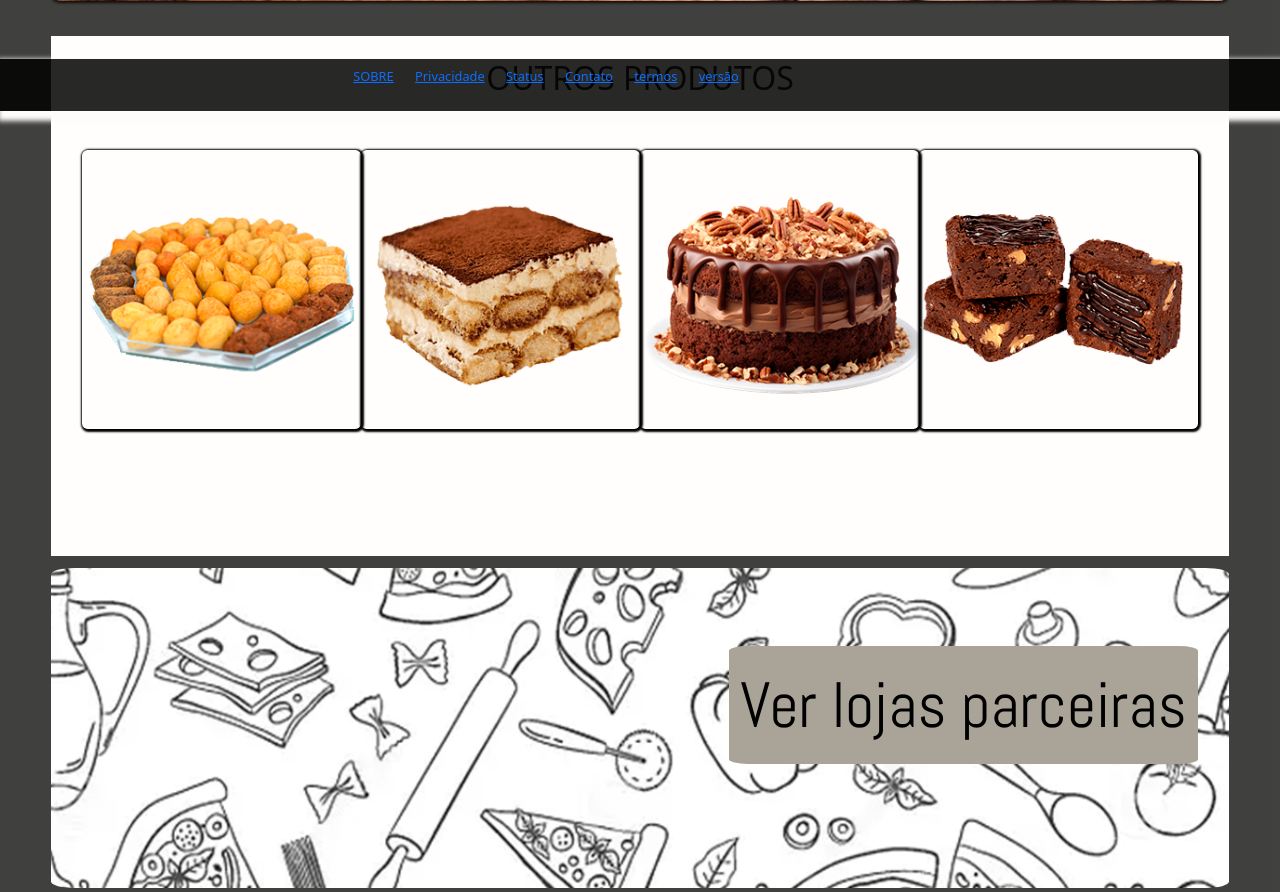
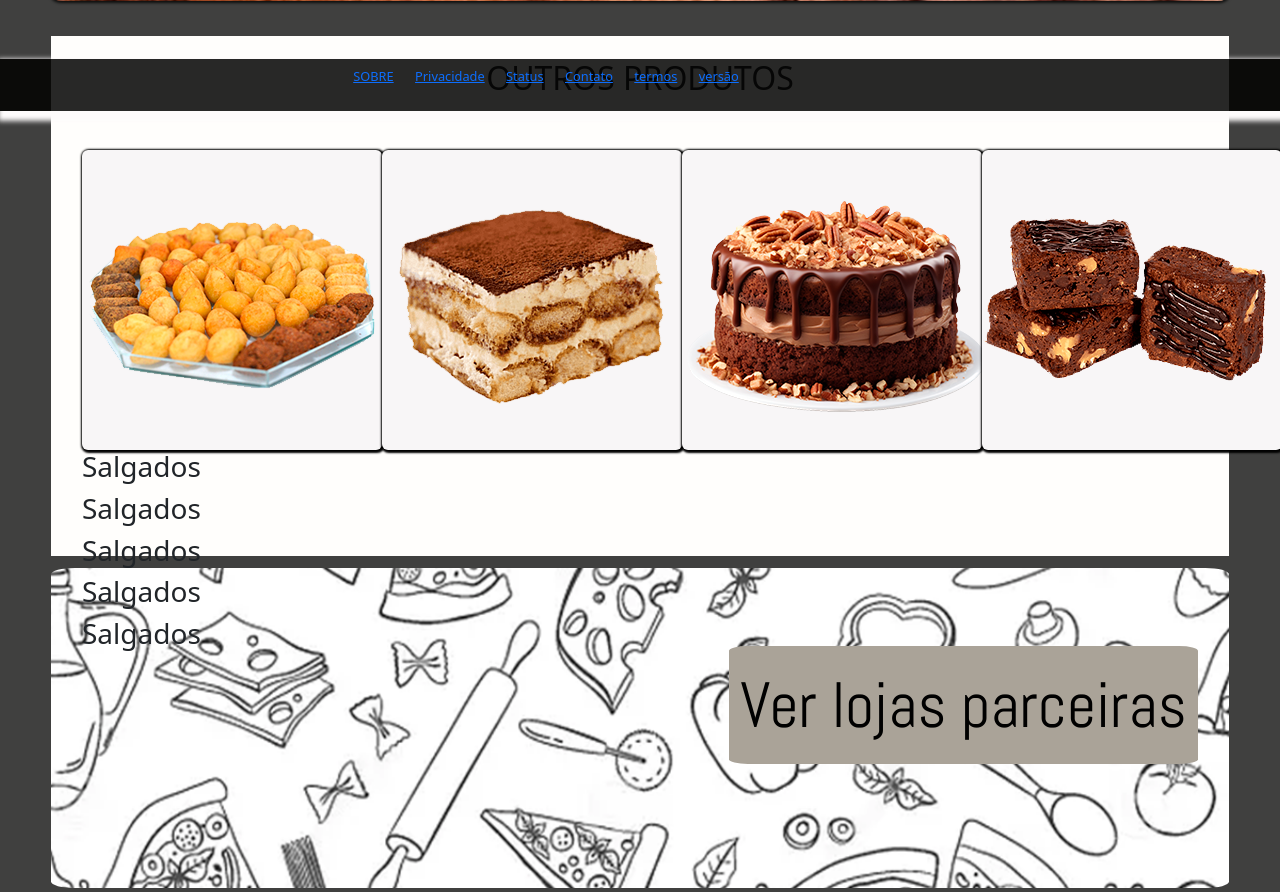
Before and after one commit to xKuth/Projeto_padaria-django, a Django app: page / in a window 1280 px wide. Shown: the part 689-1581 px from the top of the page. Run offline with Django 5.2, Linux system fonts and the light colour scheme; some libraries are stand-ins or nearby versions.

Commit message:
add div text product on page 001 and add style on desktop css

```diff
--- a/Projeto_padaria/parceiros/static/css/desktop.css
+++ b/Projeto_padaria/parceiros/static/css/desktop.css
@@ -140,6 +140,13 @@ h2.title_produts{
 .our_produts{
     display: flex;
     justify-content: space-between;
+}
+.enterprise_img{
+    background-color: #f8f6f7;
+}
+.ref_ou_product:hover{
+    animation: 0.5s;
+    background-color: rgb(216, 131, 20);
 }
 
 /* Mid section annoucement */
--- a/Projeto_padaria/parceiros/templates/html/pagina01.html
+++ b/Projeto_padaria/parceiros/templates/html/pagina01.html
@@ -101,10 +101,21 @@
             <div class="container">
                 <h2 class="title_produts">OUTROS PRODUTOS</h2>
                 <div class="our_produts">
-                    <img class="enterprise_img" src="{% static '/imgs/salgados.png' %}" alt="">
-                    <img class="enterprise_img" src="{% static '/imgs/tiramisu.png' %}" alt="">
-                    <img class="enterprise_img" src="{% static '/imgs/bolo.png' %}" alt="">
-                    <img class="enterprise_img" src="{% static '/imgs/brownie.png' %}" alt="">
+                    <a href="#" class="ref_ou_product">
+                        <img class="enterprise_img" src="{% static '/imgs/salgados.png' %}" alt=""></a>
+                    <a href="#" class="ref_ou_product">
+                        <img class="enterprise_img" src="{% static '/imgs/tiramisu.png' %}" alt=""></a>
+                    <a href="#" class="ref_ou_product">
+                        <img class="enterprise_img" src="{% static '/imgs/bolo.png' %}" alt=""></a>
+                    <a href="#" class="ref_ou_product">
+                        <img class="enterprise_img" src="{% static '/imgs/brownie.png' %}" alt=""></a>
+                </div>
+                <div class="text_our_products">
+                    <h3>Salgados</h3>
+                    <h3>Salgados</h3>
+                    <h3>Salgados</h3>
+                    <h3>Salgados</h3>
+                    <h3>Salgados</h3>
                 </div>
             </div>
         </section><!-- End Section outher products -->
```
